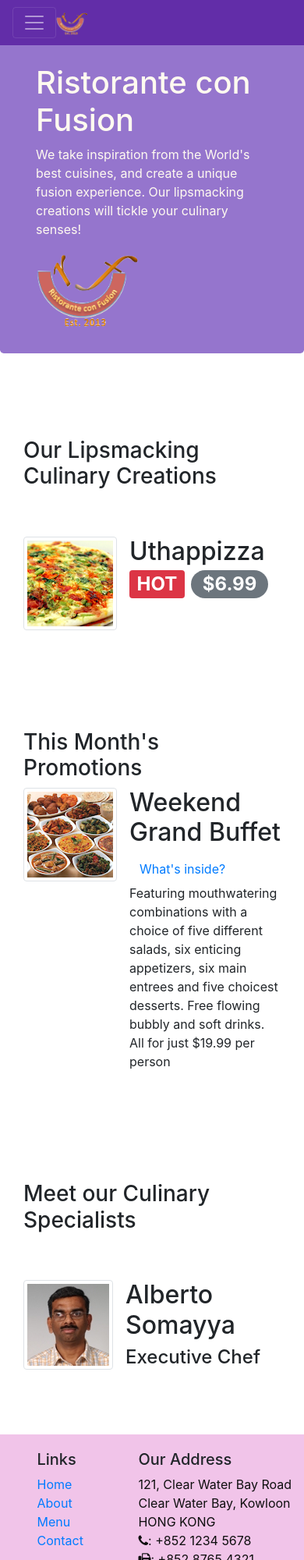
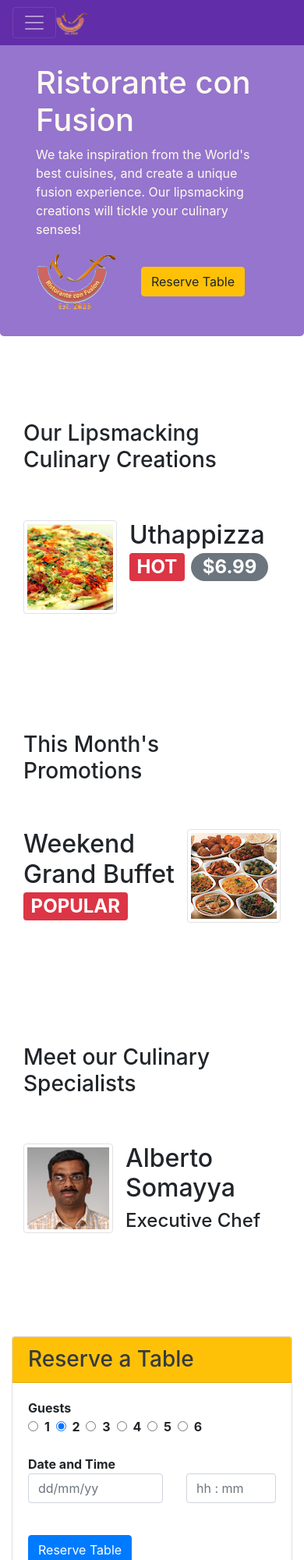
Before and after one commit to arianseyedi/webtest, a website: page index.html in a window 390 px wide. Shown: the top 2000 px of the page at 78% size. Drawn offline with nearby package versions, Linux system fonts and the light colour scheme.

Commit message:
complete reserve table form and format the form correctly (hopefully) we will see.

```diff
--- a/css/style.css
+++ b/css/style.css
@@ -15,6 +15,15 @@ body {
 .navbar-dark {
   background-color: #622DA8;
 }
+
+.tab-content{
+  border-left: 1px solid #ddd;
+  border-right: 1px solid #ddd;
+  border-bottom: 1px solid #ddd;
+  padding: 10px;
+
+}
+
 .row-header{
   margin: 0px auto;
   padding: 0px auto;
--- a/index.html
+++ b/index.html
@@ -36,17 +36,22 @@
 
   <header class="jumbotron">
     <div class="container">
-      <div class="row row-header">
-        <div class="col-12 col-sm-6">
+      <div class="row row-header align-items-center">
+        <div class="col-12 col-sm-6 ">
           <h1>Ristorante con Fusion</h1>
-          <p>We take inspiration from the World's best cuisines, and create
-            a unique fusion experience. Our lipsmacking creations will
-            tickle your culinary senses!</p>
+          <p>We take inspiration from the World's best cuisines, and create a unique fusion experience. Our lipsmacking creations will tickle your culinary senses!</p>
         </div>
-          <div class="col-6 float-right">
-            <span class="float-right">
-              <img src="img/logo.png" class="img-fluid" />
+        <div class="row col-12 col-sm-6">
+          <div class="col col-sm-6">
+            <span>
+                <img src="img/logo.png" class="img-fluid"/>
             </span>
+          </div>
+          <div class="col col-sm-5 align-self-center">
+            <span>
+                <a href="#restable" class="btn btn-warning" role="button">Reserve Table</a>
+            </span>
+          </div>
         </div>
       </div>
     </div>
@@ -60,45 +65,38 @@
       </div>
       <div class="col col-sm order-sm-first col-md">
         <div class="media">
-            <img class="d-flex mr-3 img-thumbnail align-self-top" src="img/uthappizza.png" alt="uthappizza"/>
+          <img class="d-flex mr-3 img-thumbnail align-self-top" src="img/uthappizza.png" alt="uthappizza" />
           <div class="media-body">
             <h2 class="mt-0">Uthappizza
                 <span class="badge badge-danger">HOT</span>
                 <span class="badge badge-pill badge-secondary">$6.99</span>
               </h2>
-              <p class="d-none d-sm-block">A unique combination of Indian
-                Uthappam (pancake) and Italian pizza, topped with Cerignola
-                olives, ripe vine cherry tomatoes, Vidalia onion, Guntur
-                chillies and Buffalo Paneer.</p>
+            <p class="d-none d-sm-block">A unique combination of Indian Uthappam (pancake) and Italian pizza, topped with Cerignola olives, ripe vine cherry tomatoes, Vidalia onion, Guntur chillies and Buffalo Paneer.</p>
           </div>
         </div>
       </div>
     </div>
 
-        <div class="row row-content align-items-center" >
-          <div class="col-med-4 col-md-3 align-items-center">
+    <div class="row row-content align-items-center">
+      <div class="col-med-4 col-md-3 ">
         <h3>This Month's Promotions</h3>
       </div>
       <div class="col col-sm col-md">
         <div class="media">
-              <img class="d-flex mr-3 img-thumbnail align-self-top media-object" src="img/buffet.png" alt="uthappizza"/>
           <div class="media-body">
-                <h2>Weekend Grand Buffet</h2>
-                <a id="text-toggler" class="btn btn-link" href="#expandable-text"
-                data-toggle="collapse" role="botton"
-                aria-expanded="true" aria-controls="show-more">What's inside?</a>
-                <div id="expandable-text" class="collapse" onload="toggleText()">
-                  <p>Featuring mouthwatering combinations with a choice of
-                    five different salads, six enticing appetizers, six main
-                    entrees and five choicest desserts. Free flowing bubbly
-                    and soft drinks. All for just $19.99 per person </p>
+            <h2 class="media-heading">Weekend Grand Buffet
+                  <span class="badge badge-danger">POPULAR</span>
+                </h2>
+            <p class="d-none d-sm-block">Featuring mouthwatering combinations with a choice of five different salads, six enticing appetizers, six main entrees and five choicest desserts. Free flowing bubbly and soft drinks. All for just $19.99 per person </p>
           </div>
+          <div class="media-right media-top">
+            <img class="d-flex ml-3 img-thumbnail media-object" src="img/buffet.png" alt="uthappizza" />
           </div>
         </div>
       </div>
     </div>
 
-          <div class="row row-content align-items-center" >
+    <div class="row row-content align-items-center">
       <div class="col-12 col-sm-4 order-sm-last col-md-3">
         <h3>Meet our Culinary Specialists</h3>
       </div>
@@ -113,6 +111,54 @@
         </div>
       </div>
     </div>
+
+
+    <div class="row-content col-12 col-md-7" id="restable">
+      <div class="card">
+        <h3 class="card-header bg-warning text-dark"> Reserve a Table </h3>
+        <form>
+          <div class="card-body">
+            <div>
+              <dl class="row">
+                <dt class="col-6 col-sm-4">Guests</dt>
+                <dd class="col-9 col-sm-6">
+                  <div class="form-inline d-flex mr-auto">
+                    <input class="mr-auto" type="radio" name="optradio" type="radio" id="radio120" value="1"><label class="mr-auto form-check-label" for="radio120"><strong>1</strong></label>
+                    <input class="mr-auto" type="radio" name="optradio" type="radio" id="radio121" value="2" checked="checked"><label class="mr-auto form-check-label" for="radio121"><strong>2</strong></label>
+                    <input class="mr-auto" type="radio" name="optradio" type="radio" id="radio122" value="3"><label class="mr-auto form-check-label" for="radio122"><strong>3</strong></label>
+                    <input class="mr-auto" type="radio" name="optradio" type="radio" id="radio123" value="4"><label class="mr-auto form-check-label" for="radio123"><strong>4</strong></label>
+                    <input class="mr-auto" type="radio" name="optradio" type="radio" id="radio124" value="5"><label class="mr-auto form-check-label" for="radio124"><strong>5</strong></label>
+                    <input class="mr-auto" type="radio" name="optradio" type="radio" id="radio125" value="6"><label class="mr-auto form-check-label" for="radio125"><strong>6</strong></label>
+                  </div>
+                </dd>
+              </dl>
+              <dl class="row">
+                <dt class="col-6 col-sm-4"> Date and Time</dt>
+                <dd class="col-12 col-sm-6">
+                  <div class="form-group row">
+                    <div class="col-7">
+                      <input type="text" class="form-control" id="Date" name="Date" placeholder="dd/mm/yy" />
+                    </div>
+                    <div class="col-5">
+                      <input type="text" class="form-control" id="Time" name="Time" placeholder="hh : mm" />
+                    </div>
+                  </div>
+                </dd>
+              </dl>
+              <dl class="row">
+                <dt class="col-6 col-sm-4"></dt>
+                <dd class="col-12 col-sm-8">
+                  <button type="button" class="btn btn-primary">Reserve Table</button>
+            </div>
+            </dd>
+            </dl>
+          </div>
+      </div>
+      </form>
+    </div>
+  </div>
+
+  <!--container ends-->
   </div>
 
   <footer class="footer">
@@ -157,7 +203,6 @@
     </div>
   </footer>
   <!-- jQuery first, then Popper.js, then Bootstrap JS. -->
-        <script src="script/script.js"></script>
   <script src="node_modules/jquery/dist/jquery.slim.min.js"></script>
   <script src="node_modules/popper.js/dist/umd/popper.min.js"></script>
   <script src="node_modules/bootstrap/dist/js/bootstrap.min.js"></script>
--- a/script/script.js
+++ /dev/null
@@ -1,11 +0,0 @@
-function toggleText() {
-  var width = 576; // extra small upper boundary
-      var x = document.getElementById("expandable-text");
-      if (screen.width > width){
-        if (x.className === "collapse") {
-            x.className = "show";
-        } else { // nothing
-        }
-    }
-}
-window.onload = toggleText;
```
Also changed, not shown: aboutus.html (+61 -62 lines), contactus.html (+67 -32 lines), notes.txt (+9 -0 lines). Lines whose indentation alone changed are shown as unchanged.
